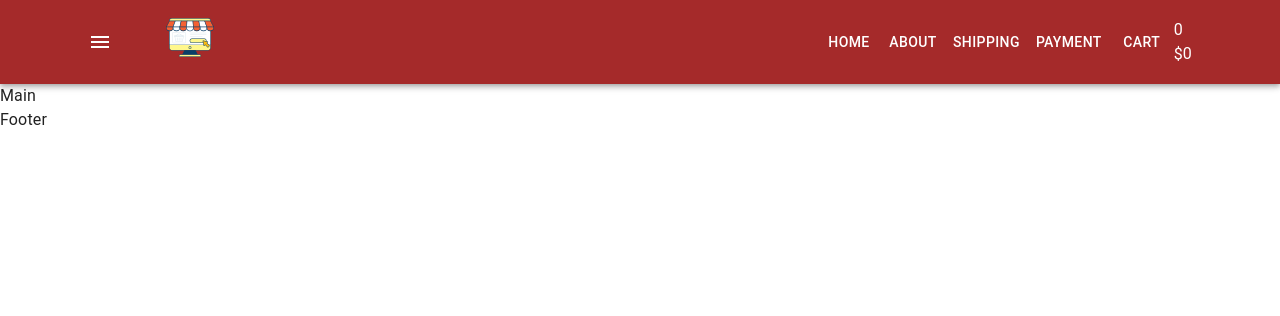
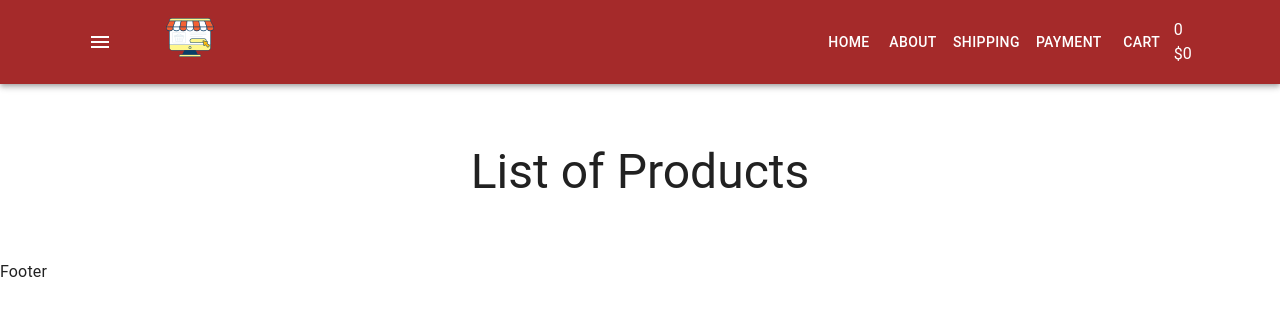
Before and after one commit to asteriab/react-shop-project, a React (Create React App) app: page / in a window 1280 px wide. Shown: the top 316 px of the page. Built offline with nearby package versions, Linux system fonts and the light colour scheme.

Commit message:
added products list and home page

```diff
--- /dev/null
+++ b/src/components/Products/ProductsList.tsx
@@ -0,0 +1,13 @@
+import { Typography } from "@mui/material";
+
+type Props = {};
+const ProductsList = (props: Props) => {
+  return (
+    <>
+      <Typography variant="h3" component="h2" align="center">
+        List of Products
+      </Typography>
+    </>
+  );
+};
+export default ProductsList;
--- a/src/container/Main/Main.tsx
+++ b/src/container/Main/Main.tsx
@@ -1,5 +1,12 @@
+import { Container } from "@mui/system";
+import Home from "pages/Home/Home";
+
 type Props = {};
 const Main = (props: Props) => {
-  return <div>Main</div>;
+  return (
+    <Container sx={{ padding: "60px 0" }}>
+      <Home />
+    </Container>
+  );
 };
 export default Main;
--- /dev/null
+++ b/src/pages/Home/Home.tsx
@@ -0,0 +1,11 @@
+import ProductsList from "components/Products/ProductsList";
+
+type Props = {};
+const Home = (props: Props) => {
+  return (
+    <>
+      <ProductsList />
+    </>
+  );
+};
+export default Home;
```
